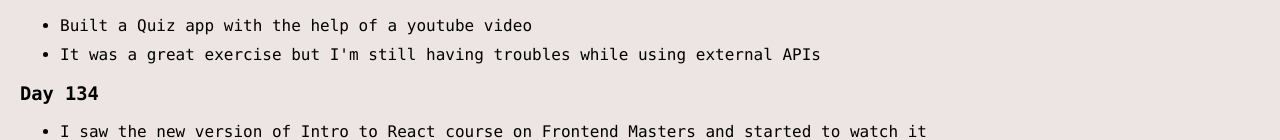
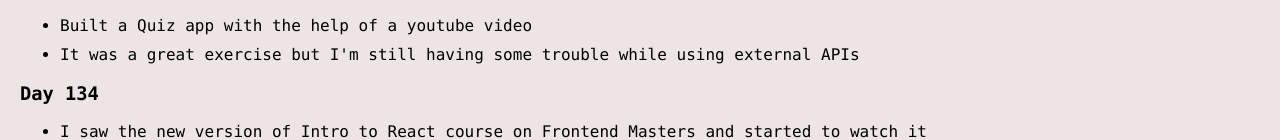
Before and after one commit to gizemnkorkmaz/365DaysofCode2021, a plain HTML site: page index.html in a window 1280 px wide. Shown: the part 222-362 px from the top of the page. Drawn offline with Linux system fonts and the light colour scheme.

Commit message:
Fix typo

```diff
--- a/index.html
+++ b/index.html
@@ -23,7 +23,7 @@
             <p class="list">
                 <ul>
                     <li>Built a Quiz app with the help of a youtube video</li>
-                    <li>It was a great exercise but I'm still having troubles while using external APIs</li>
+                    <li>It was a great exercise but I'm still having some trouble while using external APIs</li>
 
                 </ul>
             </p>
```
